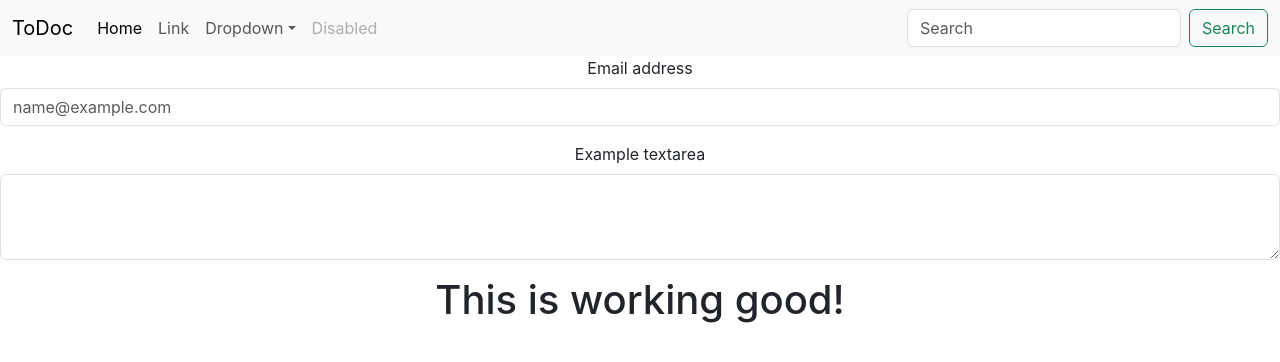
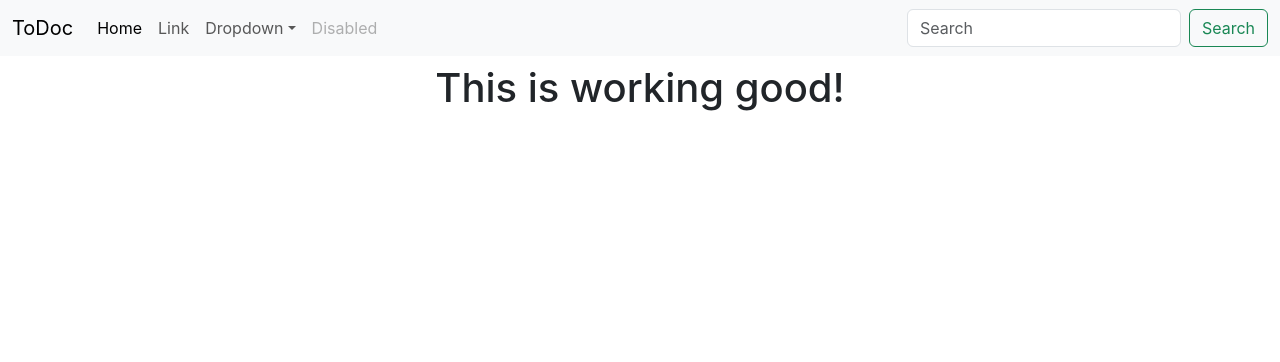
Before and after one commit to Dhrumil0413/Todo_list, a React (Create React App) app: page / in a window 1280 px wide. Shown: the top 362 px of the page. Built offline with nearby package versions, Linux system fonts and the light colour scheme.

Commit message:
Fourth Change

```diff
--- a/src/App.js
+++ b/src/App.js
@@ -7,7 +7,7 @@ import {Todos} from './MyComponents/Todos.js';
 function App() {
   return (
     <div className="App">
-      <Navbar isSearchBar = {true}  NavName="ToDoc" />
+      <Navbar NavName="ToDoc" isSearchBar={true}/>
       <Todos />
       <Footer />
     </div>
--- a/src/MyComponents/Navbar.js
+++ b/src/MyComponents/Navbar.js
@@ -1,4 +1,5 @@
 import React from 'react'
+import PropTypes from 'prop-types'
 
 export const Navbar = (props) => {
   return (
@@ -32,10 +33,12 @@ export const Navbar = (props) => {
                 <a className="nav-link disabled" aria-disabled="true">Disabled</a>
               </li>
             </ul>
-            <form className="d-flex" role="search">
+            {
+              props.isSearchBar ? <form className="d-flex" role="search">
               <input className="form-control me-2" type="search" placeholder="Search" aria-label="Search" />
               <button className="btn btn-outline-success" type="submit">Search</button>
-            </form>
+            </form> : ""
+            }
           </div>
         </div>
       </nav>
@@ -43,5 +46,14 @@ export const Navbar = (props) => {
   )
 }
 
+Navbar.propTypes = {
+  NavName: PropTypes.string.isRequired,
+  isSearchBar: PropTypes.bool.isRequired
+}
+
+// Navbar.defaultProps = {
+//   NavName: "ToDoc",
+//   isSearchBar: true
+// }
 
 export default Navbar;
--- a/src/MyComponents/Todos.js
+++ b/src/MyComponents/Todos.js
@@ -2,15 +2,8 @@ import React from 'react';
 
 export const Todos = () => {
     return (
-        <div>
-            <div class="mb-3">
-                <label for="exampleFormControlInput1" class="form-label">Email address</label>
-                <input type="email" class="form-control" id="exampleFormControlInput1" placeholder="name@example.com" />
-            </div>
-            <div class="mb-3">
-                <label for="exampleFormControlTextarea1" class="form-label">Example textarea</label>
-                <textarea class="form-control" id="exampleFormControlTextarea1" rows="3"></textarea>
-            </div>
+        <div className='container'>
+            <h3></h3>
         </div>
     )
 }
```
